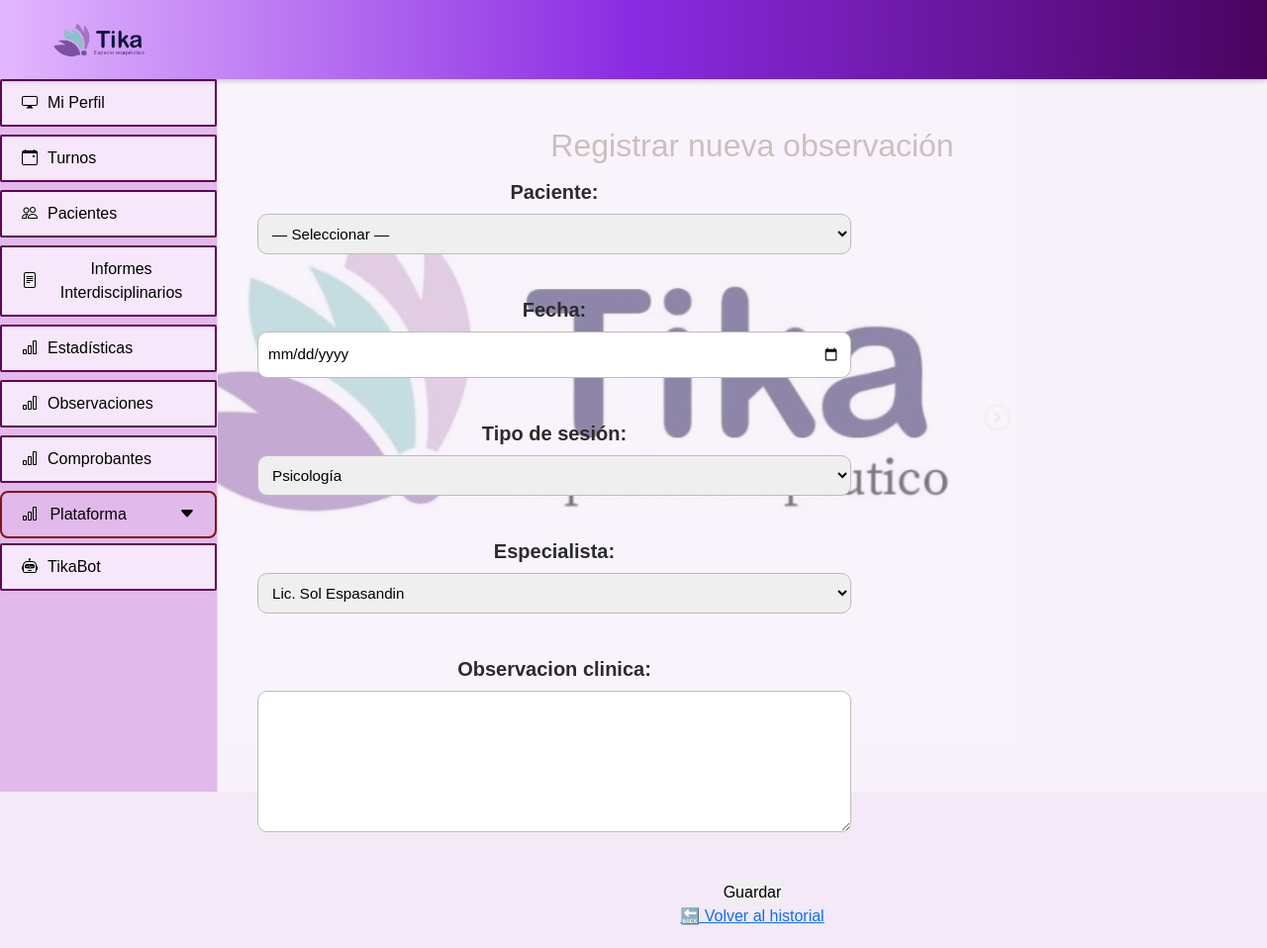
After one commit to Gime26/FinalTika, a Django app: page /observaciones/nueva/ in a window 1280 px wide. The commit adds this page. Shown: the whole page at 99% size. Run offline with Django 5.2, Linux system fonts and the light colour scheme; a user stored in the database is signed in; data that the repository does not hold is empty.

Commit message:
guardar cambios antes del merge

```diff
--- a/app/forms.py
+++ b/app/forms.py
@@ -86,32 +86,30 @@ class InformeForm(forms.ModelForm):
         }
 
 class ObservacionForm(forms.ModelForm):
-    # Personalizamos los campos ForeignKey para que usen la clase CSS de tu HTML
 
     paciente = forms.ModelChoiceField(
         queryset=Paciente.objects.all(),
-        empty_label="— Seleccionar —", # El primer <option> de tu HTML
-        label="Paciente:",
-        widget=Select(attrs={'class': 'custom-select'})
+        empty_label="— Seleccionar —",
+        label="Paciente:"
     )
 
-    tipo_sesion = forms.ModelChoiceField(
-        queryset=Especialidades.objects.all(),
-        empty_label="— Seleccionar —",
-        label="Tipo de sesión:",
-        widget=Select(attrs={'class': 'custom-select'})
+    tipo_sesion = forms.ChoiceField(
+        choices=Observacion.TIPO_SESION,
+        label="Tipo de sesión:"
+    )
+
+    especialista = forms.ChoiceField(
+        choices=Observacion.ESPECIALISTAS,
+        label="Especialista:"
     )
 
     class Meta:
         model = Observacion
-        fields = ['paciente', 'fecha', 'tipo_sesion', 'observacion_clinica']
-
-        # Asignar widgets para aplicar estilos y tipos HTML
+        fields = ['paciente', 'fecha', 'tipo_sesion', 'especialista', 'observacion_clinica']
         widgets = {
-            'fecha': DateInput(attrs={'type': 'date'}),
-            'observacion_clinica': Textarea(attrs={'rows': 5}), # Mantener el tamaño visible
+            'fecha': forms.DateInput(attrs={'type': 'date'}),
+            'observacion_clinica': forms.Textarea(attrs={'rows': 5})
         }
-        # forms.py
 
 from django import forms
 from .models import Turno, Paciente # Asegúrate de importar Paciente también
--- a/app/models.py
+++ b/app/models.py
@@ -156,14 +156,30 @@ class Informe(models.Model):
         return self.titulo
 
 class Observacion(models.Model):
-    """Modelo para guardar el registro de una observación de sesión."""
+
+    ESPECIALISTAS = [
+        ("sol_psico", "Lic. Sol Espasandin"),
+        ("carlos_kine", "Lic. Carlos Herrera"),
+        ("mailen_psico", "Lic. Mailen Danilowicz"),
+        ("silvina_psico", "Lic. Silvina Diaz"),
+        ("carolina_psicope", "Lic. Carolina Herrera"),
+        ("monica_fono", "Lic. Monica Palacios Cañizares"),
+        ("itati_psicope", "Lic. Itati Gordillo"),
+    ]
+
+    TIPO_SESION = [
+        ("psicologia", "Psicología"),
+        ("psicopedagogia", "Psicopedagogía"),
+        ("psicomotricidad", "Psicomotricidad"),
+        ("fonoaudiologia", "Fonoaudiología"),
+        ("kinesiologia", "Kinesiología"),
+    ]
 
     paciente = models.ForeignKey(Paciente, on_delete=models.CASCADE)
     fecha = models.DateField()
-    tipo_sesion = models.ForeignKey(Especialidades, on_delete=models.PROTECT)
+    tipo_sesion = models.CharField(max_length=50, choices=TIPO_SESION)
+    especialista = models.CharField(max_length=100, choices=ESPECIALISTAS)
     observacion_clinica = models.TextField()
-
-    # Datos de seguimiento
     creada_por = models.ForeignKey(User, on_delete=models.SET_NULL, null=True)
     fecha_registro = models.DateTimeField(auto_now_add=True)
 
--- /dev/null
+++ b/app/static/css/observaciones.css
@@ -0,0 +1,119 @@
+/* ======= ESTILOS GENERALES ======= */
+body {
+    font-family: "Lexend", sans-serif;
+    background: #f3e9f7;
+    margin: 0;
+    padding: 0;
+    color: #2b2b2b;
+}
+
+/* Header */
+header {
+    background: linear-gradient(to right, #e3b7ff, #8a2be2, #4a035f);
+    padding: 25px;
+    text-align: center;
+    color: white;
+}
+
+header h1 {
+    margin: 0;
+    font-size: 2rem;
+    letter-spacing: 1px;
+}
+
+header h2 {
+    margin-top: 8px;
+    font-weight: 300;
+    opacity: 0.9;
+}
+
+/* Tarjetas */
+.card {
+    max-width: 800px;
+    background: white;
+    margin: 25px auto;
+    padding: 25px;
+    border-radius: 15px;
+    box-shadow: 0 4px 8px rgba(0,0,0,0.12);
+}
+
+/* Títulos */
+.card h2 {
+    margin-top: 0;
+    font-size: 1.4rem;
+    color: #4a035f;
+}
+
+/* Formulario */
+form label {
+    font-weight: 600;
+    display: block;
+    margin-top: 12px;
+}
+
+form input,
+form select,
+form textarea {
+    width: 100%;
+    padding: 10px;
+    border-radius: 10px;
+    border: 1px solid #bbb;
+    margin-top: 6px;
+    font-size: 0.95rem;
+}
+
+form textarea {
+    min-height: 100px;
+    resize: vertical;
+}
+
+/* Botones */
+.btn {
+    display: inline-block;
+    margin-top: 15px;
+    padding: 10px 18px;
+    border-radius: 8px;
+    text-align: center;
+    font-weight: 600;
+    cursor: pointer;
+    border: none;
+}
+
+.btn-primary {
+    background: #8a2be2;
+    color: white;
+}
+
+.btn-primary:hover {
+    background: #6d20b4;
+}
+
+.btn-secondary {
+    background: #ccc;
+    color: #222;
+}
+
+.btn-secondary:hover {
+    background: #b5b5b5;
+}
+
+/* Lista historial */
+.historial {
+    list-style: none;
+    padding: 0;
+}
+
+.historial li {
+    padding: 12px 0;
+    border-bottom: 1px solid #e6e6e6;
+}
+
+.historial li:last-child {
+    border-bottom: none;
+}
+
+.detalle {
+    font-size: 0.9rem;
+    color: #555;
+    font-style: italic;
+}
--- a/app/templates/base.html
+++ b/app/templates/base.html
@@ -33,7 +33,7 @@
     <!-- Sidebar lateral -->
 <div class="sidebar">
   <a href="#"><i class="bi bi-display"></i> Mi Perfil</a>
-  <a href="{% url 'turnos' %}"><i class="bi bi-calendar-event"></i> Turnos</a>
+  <a href="{% url 'gestionturnos' %}"><i class="bi bi-calendar-event"></i> Turnos</a>
   <a href="{% url 'pacientes_list' %}"><i class="bi bi-people"></i> Pacientes</a>
   <a href="#"><i class="bi bi-file-text"></i> Informes Interdisciplinarios</a>
   <a href="{% url 'estadistica' %}"><i class="bi bi-bar-chart"></i> Estadísticas</a>
--- /dev/null
+++ b/app/templates/observaciones/observacion_form.html
@@ -0,0 +1,25 @@
+{% extends 'base.html' %}
+{% load static %}
+{% block content %}
+<link rel="stylesheet" href="{% static 'css/observaciones.css' %}">
+<!DOCTYPE html>
+<html lang="es">
+<head>
+    <meta charset="UTF-8">
+    <title>Nueva observación</title>
+</head>
+<body>
+
+<h2>Registrar nueva observación</h2>
+
+<form method="POST">
+    {% csrf_token %}
+    {{ form.as_p }}
+    <button type="submit">Guardar</button>
+</form>
+
+<a href="{% url 'lista_observaciones' %}">🔙 Volver al historial</a>
+
+</body>
+</html>
+{% endblock %}
--- a/app/templates/pacientes/paciente_confirm_delete.html
+++ b/app/templates/pacientes/paciente_confirm_delete.html
@@ -1,12 +1,11 @@
 {% extends 'base.html' %}
 {% load static %}
-
-{% block content %}
 
 {% block extra_css %}
 <link rel="stylesheet" href="{% static 'css/forms.css' %}">
 {% endblock %}
 
+{% block content %}
     <div class="form-card">
         <h2>🗑️ Eliminar Paciente</h2>
 
@@ -18,3 +17,4 @@
             <a href="{% url 'pacientes_list' %}" class="btn-form btn-cancel">❌ Cancelar</a>
         </form>
     </div>
+{% endblock %}
--- a/app/templates/pacientes/pacientes_list.html
+++ b/app/templates/pacientes/pacientes_list.html
@@ -37,8 +37,8 @@
             <td>{{ paciente.telefono }}</td>
             <td>{{ paciente.email }}</td>
             <td>
-                <a href="{% url 'pacientes_update' paciente.dni_paciente %}" class="btn-action btn-edit">✏️ Editar</a>
-                <a href="{% url 'pacientes_delete' paciente.dni_paciente %}" class="btn-action btn-delete">🗑️ Eliminar</a>
+                <a href="{% url 'pacientes_update' paciente.pk %}" class="btn-action btn-edit">✏️ Editar</a>
+                <a href="{% url 'pacientes_delete' paciente.pk %}" class="btn btn-danger">Eliminar</a>
             </td>
         </tr>
         {% empty %}
--- a/app/urls.py
+++ b/app/urls.py
@@ -16,8 +16,8 @@ urlpatterns = [
     path("informes/", views.crear_informe, name="informes"),
     path("lista_informes/", views.lista_informes, name="lista_informes"),
     path("gestionturnos/", views.gestionturnos, name="gestionturnos"),
+    path('observaciones/', ListaObservacionesView.as_view(), name='lista_observaciones'),
     path('observaciones/nueva/', CrearObservacionView.as_view(), name='crear_observacion'),
-    path('observaciones/', ListaObservacionesView.as_view(), name='lista_observaciones'),
     path('comprobantes/', views.comprobantes_view, name='comprobantes'),
 
      # CRUD Pacientes
--- a/app/views.py
+++ b/app/views.py
@@ -44,7 +44,6 @@ def login_view(request):
             # 3. La comprobación del usuario se hace DENTRO de form.is_valid()
             if user is not None:
                 login(request, user)
-                messages.success(request, f"¡Bienvenido {user.username}!")
                 # Si Django pasa un parámetro 'next', redirige ahí
                 next_url = request.POST.get('next') or 'dashboard'
                 return redirect(next_url)
@@ -186,26 +185,20 @@ def lista_informes(request):
 # --- Vista para Listar (Historial) ---
 
 class ListaObservacionesView(LoginRequiredMixin, ListView):
-    """Muestra el historial de todas las observaciones."""
     model = Observacion
-    template_name = 'observaciones/registro_observaciones.html' # Mismo HTML
-    context_object_name = 'historial_observaciones'
-    ordering = ['-fecha'] # Ordenar por fecha más reciente
-
-    def get_context_data(self, **kwargs):
-        # Esto permite que la plantilla reciba ambos datos: el formulario vacío y el historial
-        context = super().get_context_data(**kwargs)
-        context['form'] = ObservacionForm()
-        return context
-
+    template_name = 'observaciones/observacion_list.html'
+    context_object_name = 'observaciones'
+    ordering = ['-fecha']
 
 class CrearObservacionView(LoginRequiredMixin, CreateView):
-    """Maneja la creación de una nueva observación."""
     model = Observacion
     form_class = ObservacionForm
-    template_name = 'observaciones/registro_observaciones.html' # <--- Usar el HTML de historial
-    success_url = reverse_lazy('lista_observaciones') # <--- Apunta a la URL de listado
+    template_name = 'observaciones/observacion_form.html'
+    success_url = reverse_lazy('lista_observaciones')
 
+    def form_valid(self, form):
+        form.instance.creada_por = self.request.user
+        return super().form_valid(form)
 
 def comprobantes_view(request):
     return render(request, 'comprobantes.html')
@@ -228,7 +221,7 @@ def testimonios_publicos(request):
     return render(request, 'testimonios_publicos.html', {'testimonios': testimonios})
 
 
-@user_passes_test(lambda u: u.is_superuser or u.is_staff)
+
 def testimonios_lista(request):
     testimonios = Testimonio.objects.all().order_by('-fecha_envio')
     return render(request, 'dashboard/testimonios.html', {'testimonios': testimonios})
```
Also changed, not shown: app/admin.py (+116 -0 lines), app/templates/observaciones.html (deleted, +0 -143 lines), app/templates/observaciones/observacion_list.html (added, +22 -0 lines), app/migrations/0002_observacion_profesional.py (added), app/migrations/0003_alter_observacion_profesional.py (added), app/migrations/0004_alter_observacion_profesional_and_more.py (added), app/migrations/0005_rename_profesional_observacion_especialista_and_more.py (added), db.sqlite3. Lines whose indentation alone changed are shown as unchanged.
